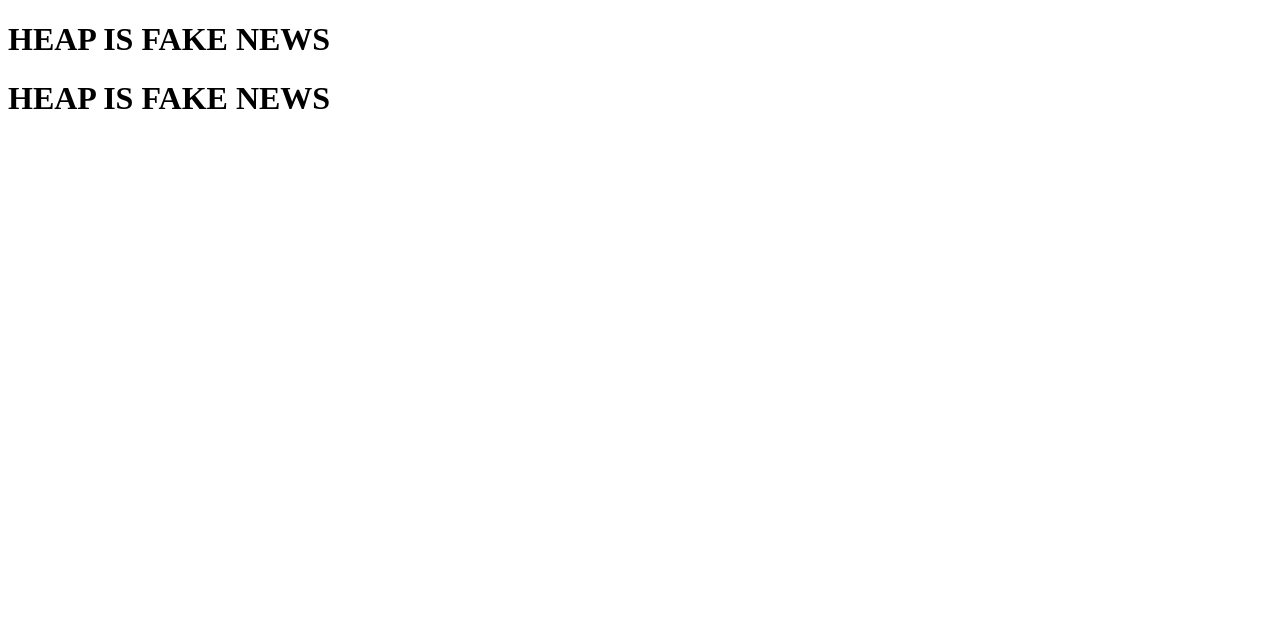
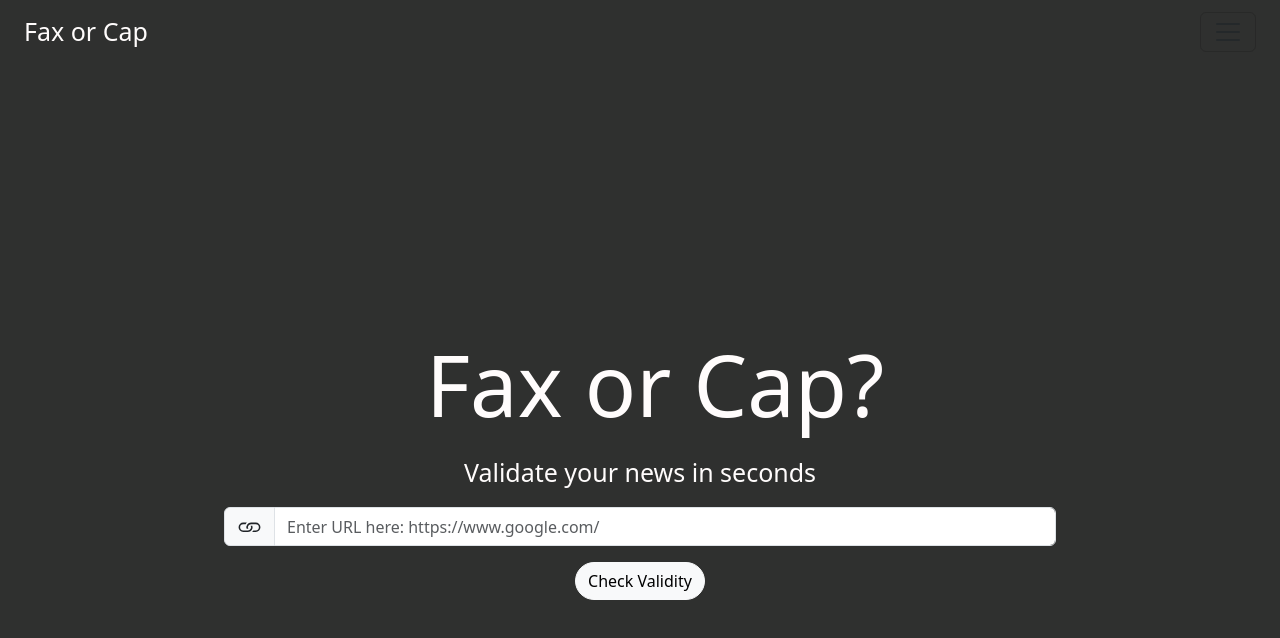
Before and after one commit to zenyuong/FAX-OR-CAP, a React (Create React App) app in the folder src/client/: page / in a window 1280 px wide. Shown: the top 638 px of the page. Built offline with nearby package versions, Linux system fonts and the light colour scheme.

Commit message:
Converted to React Css + HTML
@zenyuong help me check if i did it correctly. I'm not sure if what i did are considered best practices!

```diff
--- a/src/client/src/App.js
+++ b/src/client/src/App.js
@@ -1,12 +1,13 @@
 import React from "react";
 import { Route, Routes } from "react-router-dom";
 import WebArtlcle from "./pages/webArticle";
-import Home from "./pages/Home";
+import Home from "./pages/home/Home";
+
+
 
 function App() {
   return (
     <>
-      <h1>HEAP IS FAKE NEWS</h1>
       <Routes>
         <Route path="/" element={<Home />} />
         <Route path="/article" element={<WebArtlcle />} />
--- a/src/client/src/pages/Home.js
+++ /dev/null
@@ -1,5 +0,0 @@
-import React from "react";
-
-export default function Home() {
-  return (<><h1>HEAP IS FAKE NEWS</h1></>);
-}
--- /dev/null
+++ b/src/client/src/pages/home/Home.js
@@ -0,0 +1,22 @@
+import React from "react";
+
+// BOOTSTRAP IMPORTS
+import {Button, Card} from 'react-bootstrap';
+import 'bootstrap/dist/css/bootstrap.min.css';
+
+// COMPONENT IMPORTS
+import Banner from './banner'
+import Search from './search'
+
+
+
+function Home() {
+  return (
+    <body>
+      <Banner />
+      <Search />
+    </body>
+  )
+}
+
+export default Home;
--- /dev/null
+++ b/src/client/src/pages/home/banner.css
@@ -0,0 +1,8 @@
+.navText{
+    color: #FFFCFC;
+}
+
+
+.bannerText{
+    font-size: 25px;
+}
--- /dev/null
+++ b/src/client/src/pages/home/banner.js
@@ -0,0 +1,99 @@
+import React from "react";
+
+// BOOTSTRAP IMPORTS
+import {Button, Card, Nav, Navbar, NavDropdown, Offcanvas, Form, Container, OffcanvasHeader, OffcanvasTitle, OffcanvasBody, NavbarBrand} from 'react-bootstrap';
+import 'bootstrap/dist/css/bootstrap.min.css';
+
+// IMPORT CSS
+import './banner.css';
+
+const darkBg = {
+    background : "#2F302F",
+  }
+
+const whiteText = {
+    color: '#FFFCFC'
+}
+
+function Banner() {
+    return (
+
+        <>
+        {[false].map((expand) => (
+
+            <Container fluid className="h-25" style={darkBg}>
+                <Navbar key={expand} expand={expand} style={darkBg}>
+                    <Container fluid >
+                        <Navbar.Brand href='/' style={whiteText} className='bannerText'>Fax or Cap</Navbar.Brand>
+                        <Navbar.Toggle aria-controls={`offcanvasNavbar-expand-${expand}`}/>
+
+                        <Navbar.Offcanvas id={`offcanvasNavbar-expand-${expand}`}
+                        aria-labelledby={`offcanvasNavbarLabel-expand-${expand}`}
+                        placement="end" style={darkBg}>
+
+                            <Offcanvas.Header closeButton>
+                                <Offcanvas.Title className="navText bannerText" id={`offcanvasNavbar-expand-${expand}`}>
+                                    Fax or Cap
+                                </Offcanvas.Title>
+                            </Offcanvas.Header>
+
+                        <OffcanvasBody>
+                        <Nav className="justify-content-end flex-grow-1 pe-3">
+
+                            <Nav.Link className="navText" href='/'>
+                                <svg xmlns="http://www.w3.org/2000/svg" width="20" height="20" fill="currentColor"
+                                    class="bi bi-house" viewBox="0 0 16 16">
+                                    <path fill-rule="evenodd"
+                                        d="M2 13.5V7h1v6.5a.5.5 0 0 0 .5.5h9a.5.5 0 0 0 .5-.5V7h1v6.5a1.5 1.5 0 0 1-1.5 1.5h-9A1.5 1.5 0 0 1 2 13.5zm11-11V6l-2-2V2.5a.5.5 0 0 1 .5-.5h1a.5.5 0 0 1 .5.5z" />
+                                    <path fill-rule="evenodd"
+                                        d="M7.293 1.5a1 1 0 0 1 1.414 0l6.647 6.646a.5.5 0 0 1-.708.708L8 2.207 1.354 8.854a.5.5 0 1 1-.708-.708L7.293 1.5z" />
+                                </svg>
+                                <span className="ms-2">Web Article</span>
+                            </Nav.Link>
+
+                            <Nav.Link className="navText" href='/'>
+                                <svg xmlns="http://www.w3.org/2000/svg" width="20" height="20" fill="currentColor"
+                                            class="bi bi-twitter" viewBox="0 0 16 16">
+                                            <path
+                                                d="M5.026 15c6.038 0 9.341-5.003 9.341-9.334 0-.14 0-.282-.006-.422A6.685 6.685 0 0 0 16 3.542a6.658 6.658 0 0 1-1.889.518 3.301 3.301 0 0 0 1.447-1.817 6.533 6.533 0 0 1-2.087.793A3.286 3.286 0 0 0 7.875 6.03a9.325 9.325 0 0 1-6.767-3.429 3.289 3.289 0 0 0 1.018 4.382A3.323 3.323 0 0 1 .64 6.575v.045a3.288 3.288 0 0 0 2.632 3.218 3.203 3.203 0 0 1-.865.115 3.23 3.23 0 0 1-.614-.057 3.283 3.283 0 0 0 3.067 2.277A6.588 6.588 0 0 1 .78 13.58a6.32 6.32 0 0 1-.78-.045A9.344 9.344 0 0 0 5.026 15z" />
+                                </svg>
+                                <span className="ms-2">Tweets</span>
+                            </Nav.Link>
+
+                            <Nav.Link className="navText" href='/'>
+                                <svg xmlns="http://www.w3.org/2000/svg" width="20" height="20" fill="currentColor"
+                                        class="bi bi-clock-history" viewBox="0 0 16 16">
+                                        <path
+                                            d="M8.515 1.019A7 7 0 0 0 8 1V0a8 8 0 0 1 .589.022l-.074.997zm2.004.45a7.003 7.003 0 0 0-.985-.299l.219-.976c.383.086.76.2 1.126.342l-.36.933zm1.37.71a7.01 7.01 0 0 0-.439-.27l.493-.87a8.025 8.025 0 0 1 .979.654l-.615.789a6.996 6.996 0 0 0-.418-.302zm1.834 1.79a6.99 6.99 0 0 0-.653-.796l.724-.69c.27.285.52.59.747.91l-.818.576zm.744 1.352a7.08 7.08 0 0 0-.214-.468l.893-.45a7.976 7.976 0 0 1 .45 1.088l-.95.313a7.023 7.023 0 0 0-.179-.483zm.53 2.507a6.991 6.991 0 0 0-.1-1.025l.985-.17c.067.386.106.778.116 1.17l-1 .025zm-.131 1.538c.033-.17.06-.339.081-.51l.993.123a7.957 7.957 0 0 1-.23 1.155l-.964-.267c.046-.165.086-.332.12-.501zm-.952 2.379c.184-.29.346-.594.486-.908l.914.405c-.16.36-.345.706-.555 1.038l-.845-.535zm-.964 1.205c.122-.122.239-.248.35-.378l.758.653a8.073 8.073 0 0 1-.401.432l-.707-.707z" />
+                                        <path d="M8 1a7 7 0 1 0 4.95 11.95l.707.707A8.001 8.001 0 1 1 8 0v1z" />
+                                        <path
+                                            d="M7.5 3a.5.5 0 0 1 .5.5v5.21l3.248 1.856a.5.5 0 0 1-.496.868l-3.5-2A.5.5 0 0 1 7 9V3.5a.5.5 0 0 1 .5-.5z" />
+                                </svg>
+                                <span className="ms-2">History</span>
+                            </Nav.Link>
+
+                            <Nav.Link className="navText" href='/'>
+                                <svg xmlns="http://www.w3.org/2000/svg" width="20" height="20" fill="currentColor"
+                                            class="bi bi-search" viewBox="0 0 16 16">
+                                            <path
+                                                d="M11.742 10.344a6.5 6.5 0 1 0-1.397 1.398h-.001c.03.04.062.078.098.115l3.85 3.85a1 1 0 0 0 1.415-1.414l-3.85-3.85a1.007 1.007 0 0 0-.115-.1zM12 6.5a5.5 5.5 0 1 1-11 0 5.5 5.5 0 0 1 11 0z" />
+                                </svg>
+                                <span className="ms-2">Popular Searches Today</span>
+                            </Nav.Link>
+                        </Nav>
+
+                        </OffcanvasBody>
+
+                        </Navbar.Offcanvas>
+
+                    </Container>
+                </Navbar>
+            </Container>
+
+        ))}
+        </>
+
+    )
+
+}
+export default Banner;
--- /dev/null
+++ b/src/client/src/pages/home/search.css
@@ -0,0 +1,45 @@
+.main-container{
+    height:100vh;
+    background:#2F302F;
+    margin:0px;
+}
+
+.main-text{
+    font-size: 85px;
+}
+
+.subText{
+    font-size: 25px;
+}
+
+.text{
+    color: #FFFCFC;
+}
+
+.searchBar{
+    padding: 0px 200px;
+}
+
+.floating {
+    animation-name: floating;
+    animation-duration: 5s;
+    animation-iteration-count: infinite;
+    animation-timing-function: ease-in-out;
+    margin-left: 30px;
+    margin-top: 5px;
+    margin-bottom: 20px;
+}
+
+@keyframes floating {
+    0% {
+        transform: translate(0, 0px);
+    }
+
+    50% {
+        transform: translate(0, 15px);
+    }
+
+    100% {
+        transform: translate(0, -0px);
+    }
+}
--- /dev/null
+++ b/src/client/src/pages/home/search.js
@@ -0,0 +1,51 @@
+import React from "react";
+
+// BOOTSTRAP IMPORTS
+import {Button, Form, Container, Row, Col} from 'react-bootstrap';
+import 'bootstrap/dist/css/bootstrap.min.css';
+
+// IMPORT CSS
+import './search.css'
+
+function Search() {
+    return (
+        <Container fluid className="row w-100 d-flex align-items-center justify-content-center main-container">
+            <Container fluid>
+                <Row>
+                    <Col xl={12} className='d-flex justify-content-center'>
+                        <h1 className="floating main-text text">Fax or Cap?</h1>
+                    </Col>
+
+                    <Col xl={12}>
+                    <p className='subText text d-flex justify-content-center'>Validate your news in seconds</p>
+                    </Col>
+
+                    <Col xl={12}>
+                        <div className="input-group mb-3 searchBar">
+                            <span className="input-group-text" id="basic-addon1">
+                                <svg xmlns="http://www.w3.org/2000/svg" width="25" height="25" fill="currentColor"
+                                    className="bi bi-link" viewBox="0 0 16 16">
+                                    <path
+                                        d="M6.354 5.5H4a3 3 0 0 0 0 6h3a3 3 0 0 0 2.83-4H9c-.086 0-.17.01-.25.031A2 2 0 0 1 7 10.5H4a2 2 0 1 1 0-4h1.535c.218-.376.495-.714.82-1z" />
+                                    <path
+                                        d="M9 5.5a3 3 0 0 0-2.83 4h1.098A2 2 0 0 1 9 6.5h3a2 2 0 1 1 0 4h-1.535a4.02 4.02 0 0 1-.82 1H12a3 3 0 1 0 0-6H9z" />
+                                </svg>
+                            </span>
+                            <input type="text" className="form-control" placeholder="Enter URL here: https://www.google.com/"
+                                aria-label="Username" aria-describedby="basic-addon1"/>
+                        </div>
+                    </Col>
+
+                    <Col xl={12}>
+                    <div className="col-12 d-flex justify-content-center" id="submit-btn">
+                        <button type="button" className="btn btn-light rounded-pill">Check Validity</button>
+                    </div>
+                    </Col>
+                </Row>
+            </Container>
+
+        </Container>
+    );
+}
+
+export default Search;
```
